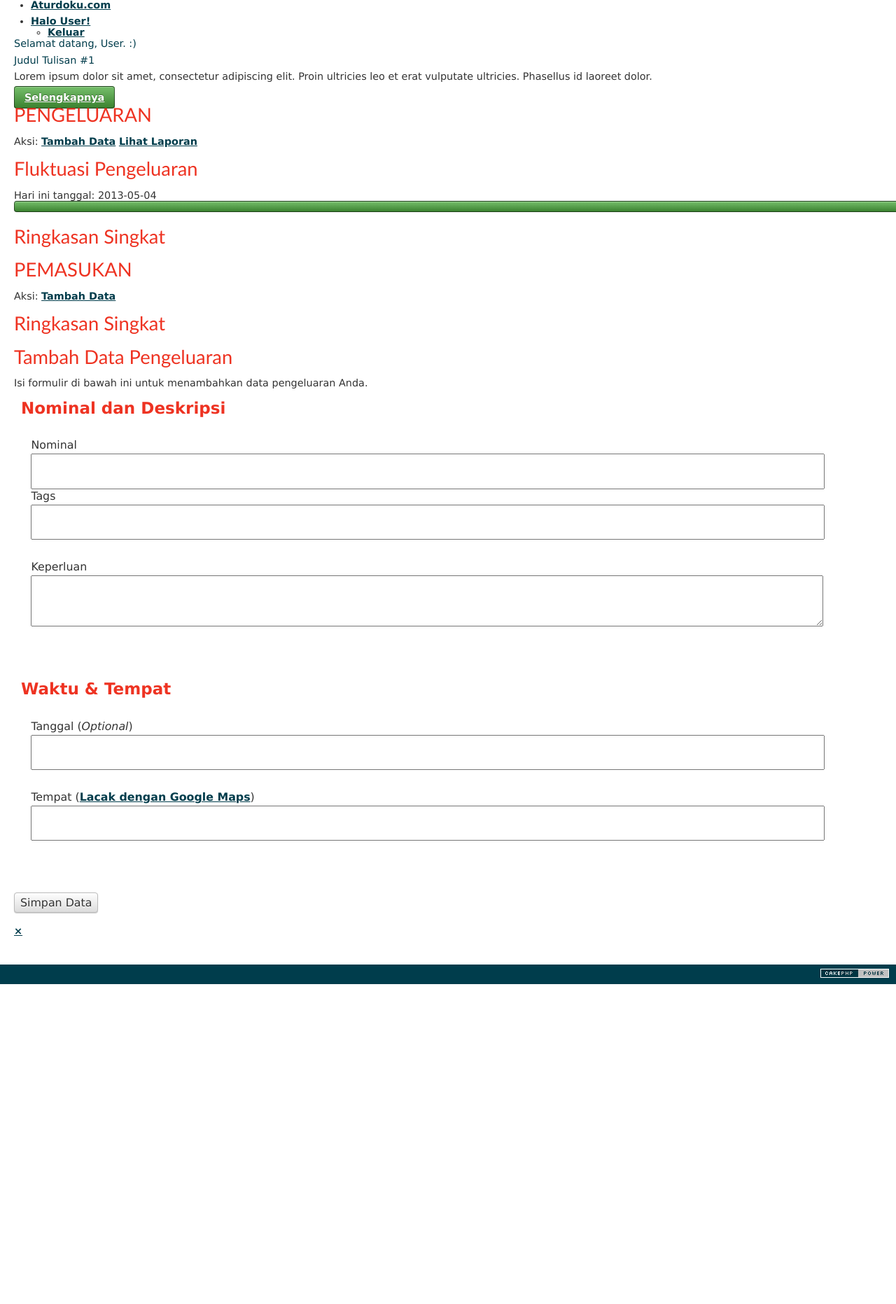
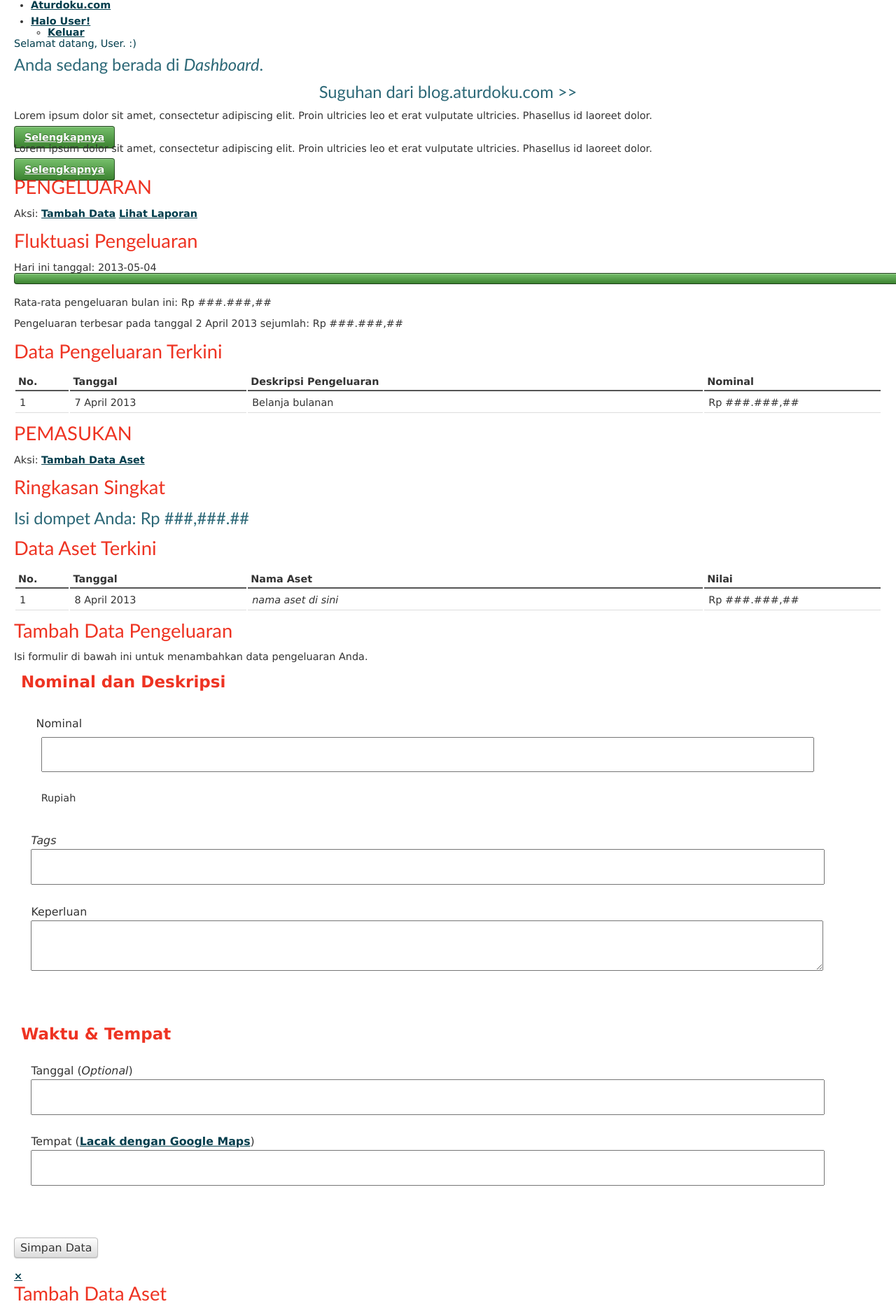
Before and after one commit to imamhidayat92/aturdoku-personal-financial-manager-webapp, a CakePHP app: the page made by app/View/Users/dashboard.ctp in a window 1280 px wide. Shown: the part 58-1921 px from the top of the page at 70% size. Before the commit the page ends 1464 px from the top, so only its background shows below. Run offline with PHP 8.4 and a stand-in for CakePHP, Linux system fonts and the light colour scheme; the template is opened without the code that fills it, so the values that code supplies are empty; some libraries are stand-ins or nearby versions.

Commit message:
First Preview

```diff
--- a/app/View/Users/dashboard.ctp
+++ b/app/View/Users/dashboard.ctp
@@ -20,10 +20,17 @@
     </div>
     <div class="large-5 columns">
         <h1 class="special-font">Selamat datang, User. :)</h1>
+        <h3 class="subheader">Anda sedang berada di <em>Dashboard</em>.</h3>
     </div>
     <div class="large-7 columns">
+        <h3 class="special-font aturdoku-bg-orange" align="center">Suguhan dari blog.aturdoku.com >></h3>
         <div class="large-6 columns aturdoku-news-box">
-            <h1>Judul Tulisan #1</h1>
+            <p>Lorem ipsum dolor sit amet, consectetur adipiscing elit. Proin
+                ultricies leo et erat vulputate ultricies. Phasellus id
+                laoreet dolor. </p>
+            <a class="small success button">Selengkapnya</a>
+        </div>
+        <div class="large-6 columns aturdoku-news-box">
             <p>Lorem ipsum dolor sit amet, consectetur adipiscing elit. Proin
                 ultricies leo et erat vulputate ultricies. Phasellus id
                 laoreet dolor. </p>
@@ -42,20 +49,61 @@
         <h2 class="special-font underline">Fluktuasi Pengeluaran</h2>
         <p style="margin: 0">Hari ini tanggal: <?php echo date('Y-m-d') ?></p>
         <div class="progress large-6 success" style="width: 100%;"><span class="meter" style="width: 30%"></span></div>
-        <div id="plot">
+        <div id="plot"></div>
+        <p>Rata-rata pengeluaran bulan ini: Rp ###.###,##</p>
+        <p>Pengeluaran terbesar pada tanggal 2 April 2013 sejumlah: Rp ###.###,##</p>
 
-        </div>
-        <h2 class="special-font underline">Ringkasan Singkat</h2>
-        <p></p>
+        <h2 class="special-font underline">Data Pengeluaran Terkini</h2>
+
+        <table>
+        <thead>
+            <tr>
+                <th width="40">No.</th>
+                <th width="150">Tanggal</th>
+                <th width="400">Deskripsi Pengeluaran</th>
+                <th width="150">Nominal</th>
+            </tr>
+        </thead>
+            <tbody>
+                <tr>
+                    <td>1</td>
+                    <td>7 April 2013</td>
+                    <td>Belanja bulanan</td>
+                    <td>Rp ###.###,##</td>
+                </tr>
+            </tbody>
+        </table>
+
     </div>
 
     <div class="large-3 columns">
         <h2 class="aturdoku-nav-head aturdoku-bg-green">PEMASUKAN</h2>
-        <p>Aksi: <a href="#" class="small secondary expand button">Tambah Data</a></p>
+        <p>Aksi: <a href="#" class="small secondary expand button" data-reveal-id="add-asset-data">Tambah Data Aset</a></p>
     </div>
     <div class="large-9 columns">
         <h2 class="special-font underline">Ringkasan Singkat</h2>
-        <p></p>
+        <h3 class="subheader">Isi dompet Anda: Rp ###,###.##</h3>
+        <h2 class="special-font underline">Data Aset Terkini</h2>
+
+        <table>
+        <thead>
+            <tr>
+                <th width="40">No.</th>
+                <th width="150">Tanggal</th>
+                <th width="400">Nama Aset</th>
+                <th width="150">Nilai</th>
+            </tr>
+        </thead>
+            <tbody>
+                <tr>
+                    <td>1</td>
+                    <td>8 April 2013</td>
+                    <td><em>nama aset di sini</em></td>
+                    <td>Rp ###.###,##</td>
+                </tr>
+            </tbody>
+        </table>
+
     </div>
 
 </div>
@@ -122,9 +170,16 @@
             <legend>Nominal dan Deskripsi</legend>
             <div class="row">
                 <div class="large-4 columns">
-                    <label>Nominal</label>
-                    <input type="text"/>
-                    <label>Tags</label>
+                    <div class="row collapse">
+                        <label>Nominal</label>
+                        <div class="large-9 columns">
+                            <input type="text"/>
+                        </div>
+                        <div class="large-3 columns">
+                            <span class="postfix">Rupiah</span>
+                        </div>
+                    </div>
+                    <label><em>Tags</em></label>
                     <input type="text"/>
                 </div>
                 <div class="large-8 columns">
@@ -151,3 +206,36 @@
 
     <a class="close-reveal-modal">&#215;</a>
 </div>
+
+<div id="add-asset-data" class="reveal-modal">
+    <h2 class="special-font">Tambah Data Aset</h2>
+    <p class="lead">Isi formulir di bawah ini untuk menambahkan data aset Anda.</p>
+
+    <form action="" method="">
+        <fieldset>
+            <legend>Nama dan Nilai</legend>
+            <div class="row">
+                <div class="large-8 columns">
+                    <label>Nama Aset</label>
+                    <input type="text"/>
+                </div>
+                <div class="large-4 columns">
+                    <div class="row collapse">
+                        <label>Nominal</label>
+                        <div class="large-9 columns">
+                            <input type="text"/>
+                        </div>
+                        <div class="large-3 columns">
+                            <span class="postfix">Rupiah</span>
+                        </div>
+                    </div>
+                    <label><em>Tags</em></label>
+                    <input type="text"/>
+                </div>
+            </div>
+        </fieldset>
+        <input type="submit" class="success button" value="Simpan Data"/>
+    </form>
+
+    <a class="close-reveal-modal">&#215;</a>
+</div>
```
Also changed, not shown: app/Controller/PostsController.php (added, +19 -0 lines), app/View/Posts/add.ctp (added, +7 -0 lines), app/View/Posts/edit.ctp (added, +7 -0 lines), app/View/Posts/view.ctp (added, +7 -0 lines), app/webroot/css/aturdoku.app.css (+5 -3 lines), app/View/Posts/index.ctp (added).
